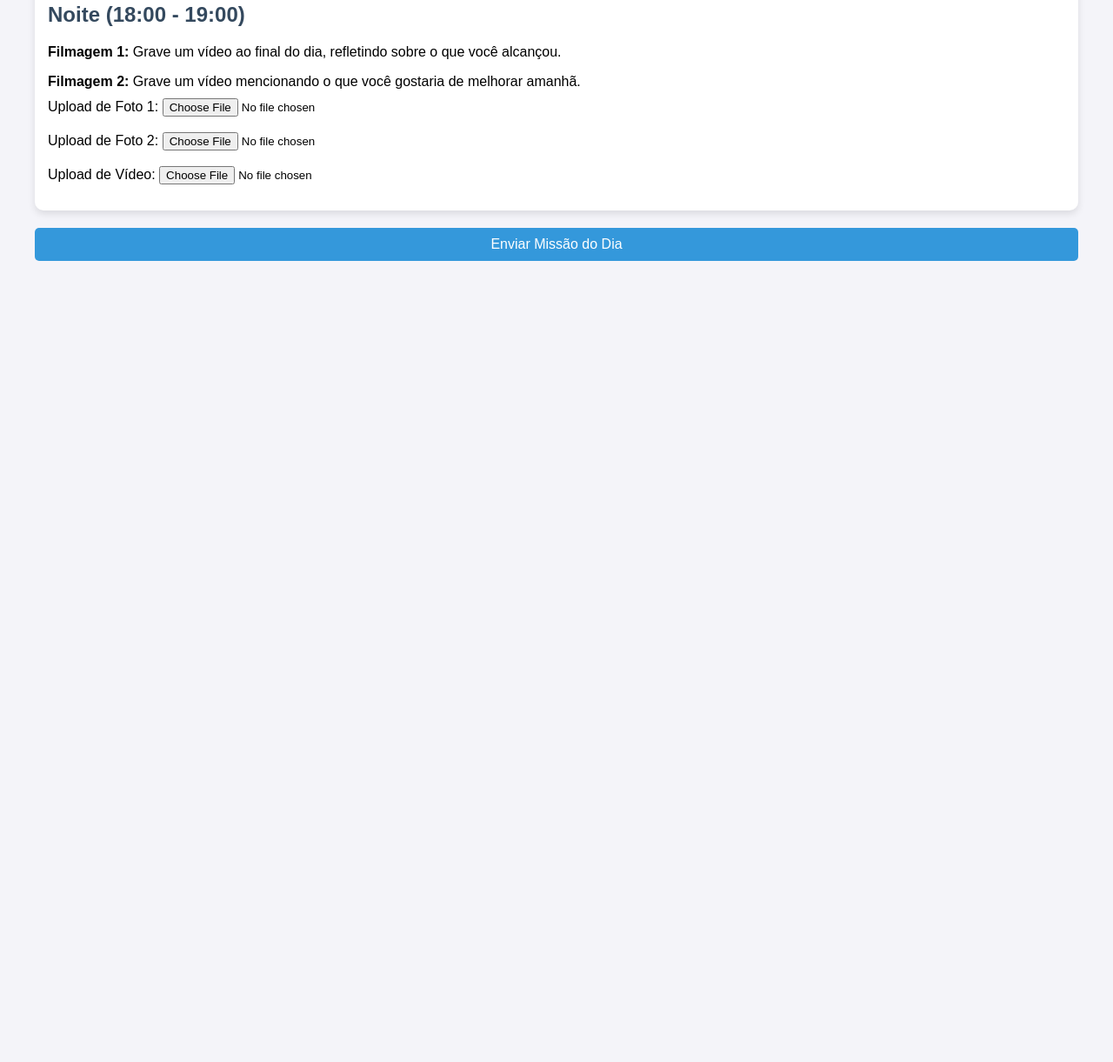
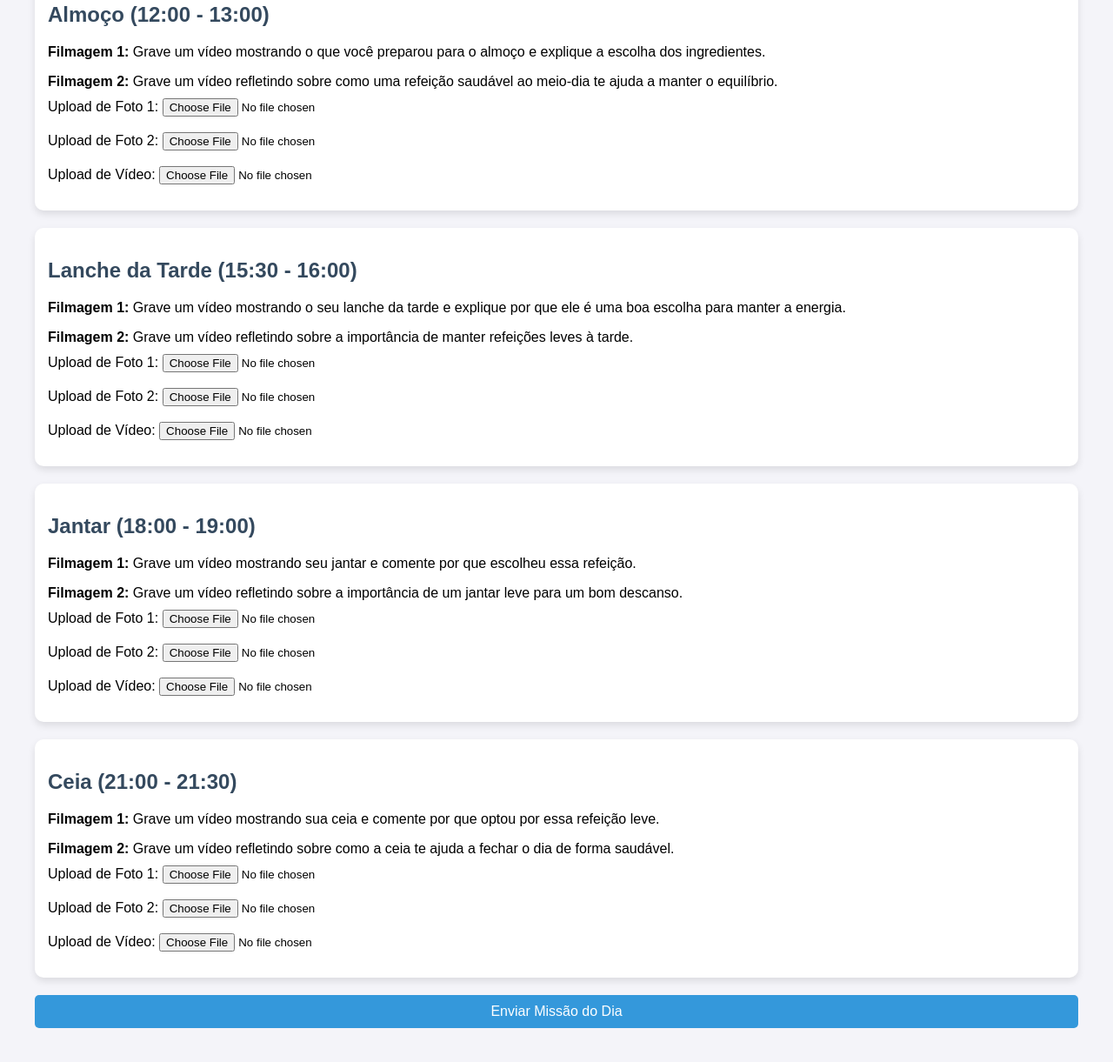
Before and after one commit to inovaceg/Kellen-Cristina-Est-tica, a plain HTML site: page index.html in a window 1280 px wide. Shown: the part 791-2012 px from the top of the page at 87% size. Before the commit the page ends 1131 px from the top, so only its background shows below. Drawn offline with Linux system fonts and the light colour scheme.

Commit message:
Update index.html

```diff
--- a/index.html
+++ b/index.html
@@ -11,7 +11,7 @@
             padding: 20px;
             background-color: #f4f4f9;
         }
-        h1 {
+        h1, h2 {
             color: #2c3e50;
         }
         .mission-block {
@@ -50,59 +50,113 @@
 
     <h1>Missão do Dia - Jornada com Dra. Kellen Cristina</h1>
 
-    <p><strong>Motivação do Dia:</strong> "Parabéns por chegar até aqui! Hoje vamos continuar avançando juntos(as) na sua jornada de transformação. Lembre-se: pequenos passos diários levam a grandes conquistas. Estou nessa com você!"</p>
+    <p><strong>Motivação do Dia:</strong> "Hoje você vai se concentrar em manter sua alimentação equilibrada e em realizar todas as suas refeições com atenção plena. Vamos juntas nessa jornada de transformação!"</p>
 
-    <!-- Manhã Block -->
+    <!-- Café da Manhã Block -->
     <div class="mission-block">
-        <h2>Manhã (7:00 - 7:30)</h2>
-        <p><strong>Filmagem 1:</strong> Grave um vídeo logo ao acordar, refletindo sobre como se sente ao iniciar mais um dia de jornada.</p>
-        <p><strong>Filmagem 2:</strong> Grave um vídeo mencionando suas metas para o dia.</p>
+        <h2>Café da Manhã (7:00 - 7:30)</h2>
+        <p><strong>Filmagem 1:</strong> Grave um vídeo mostrando o seu café da manhã e falando sobre como ele te prepara para o dia.</p>
+        <p><strong>Filmagem 2:</strong> Grave um vídeo falando sobre a importância de começar o dia com uma refeição saudável.</p>
 
         <div class="upload-section">
-            <label for="morning-photo1">Upload de Foto 1:</label>
-            <input type="file" id="morning-photo1" name="morning-photo1" accept="image/*"><br><br>
+            <label for="breakfast-photo1">Upload de Foto 1:</label>
+            <input type="file" id="breakfast-photo1" name="breakfast-photo1" accept="image/*"><br><br>
 
-            <label for="morning-photo2">Upload de Foto 2:</label>
-            <input type="file" id="morning-photo2" name="morning-photo2" accept="image/*"><br><br>
+            <label for="breakfast-photo2">Upload de Foto 2:</label>
+            <input type="file" id="breakfast-photo2" name="breakfast-photo2" accept="image/*"><br><br>
 
-            <label for="morning-video">Upload de Vídeo:</label>
-            <input type="file" id="morning-video" name="morning-video" accept="video/*">
+            <label for="breakfast-video">Upload de Vídeo:</label>
+            <input type="file" id="breakfast-video" name="breakfast-video" accept="video/*">
         </div>
     </div>
 
-    <!-- Tarde Block -->
+    <!-- Lanche da Manhã Block -->
     <div class="mission-block">
-        <h2>Tarde (12:00 - 13:00)</h2>
-        <p><strong>Filmagem 1:</strong> Grave um vídeo após o almoço, falando sobre como foi a primeira metade do seu dia e o que você conquistou até o momento.</p>
-        <p><strong>Filmagem 2:</strong> Grave um vídeo sobre o que você ainda pretende realizar à tarde.</p>
+        <h2>Lanche da Manhã (9:30 - 10:00)</h2>
+        <p><strong>Filmagem 1:</strong> Grave um vídeo mostrando o seu lanche da manhã e explicando por que você escolheu essa opção.</p>
+        <p><strong>Filmagem 2:</strong> Grave um vídeo falando sobre como o lanche da manhã ajuda a manter sua energia.</p>
 
         <div class="upload-section">
-            <label for="afternoon-photo1">Upload de Foto 1:</label>
-            <input type="file" id="afternoon-photo1" name="afternoon-photo1" accept="image/*"><br><br>
+            <label for="morning-snack-photo1">Upload de Foto 1:</label>
+            <input type="file" id="morning-snack-photo1" name="morning-snack-photo1" accept="image/*"><br><br>
 
-            <label for="afternoon-photo2">Upload de Foto 2:</label>
-            <input type="file" id="afternoon-photo2" name="afternoon-photo2" accept="image/*"><br><br>
+            <label for="morning-snack-photo2">Upload de Foto 2:</label>
+            <input type="file" id="morning-snack-photo2" name="morning-snack-photo2" accept="image/*"><br><br>
 
-            <label for="afternoon-video">Upload de Vídeo:</label>
-            <input type="file" id="afternoon-video" name="afternoon-video" accept="video/*">
+            <label for="morning-snack-video">Upload de Vídeo:</label>
+            <input type="file" id="morning-snack-video" name="morning-snack-video" accept="video/*">
         </div>
     </div>
 
-    <!-- Noite Block -->
+    <!-- Almoço Block -->
     <div class="mission-block">
-        <h2>Noite (18:00 - 19:00)</h2>
-        <p><strong>Filmagem 1:</strong> Grave um vídeo ao final do dia, refletindo sobre o que você alcançou.</p>
-        <p><strong>Filmagem 2:</strong> Grave um vídeo mencionando o que você gostaria de melhorar amanhã.</p>
+        <h2>Almoço (12:00 - 13:00)</h2>
+        <p><strong>Filmagem 1:</strong> Grave um vídeo mostrando o que você preparou para o almoço e explique a escolha dos ingredientes.</p>
+        <p><strong>Filmagem 2:</strong> Grave um vídeo refletindo sobre como uma refeição saudável ao meio-dia te ajuda a manter o equilíbrio.</p>
 
         <div class="upload-section">
-            <label for="night-photo1">Upload de Foto 1:</label>
-            <input type="file" id="night-photo1" name="night-photo1" accept="image/*"><br><br>
+            <label for="lunch-photo1">Upload de Foto 1:</label>
+            <input type="file" id="lunch-photo1" name="lunch-photo1" accept="image/*"><br><br>
 
-            <label for="night-photo2">Upload de Foto 2:</label>
-            <input type="file" id="night-photo2" name="night-photo2" accept="image/*"><br><br>
+            <label for="lunch-photo2">Upload de Foto 2:</label>
+            <input type="file" id="lunch-photo2" name="lunch-photo2" accept="image/*"><br><br>
 
-            <label for="night-video">Upload de Vídeo:</label>
-            <input type="file" id="night-video" name="night-video" accept="video/*">
+            <label for="lunch-video">Upload de Vídeo:</label>
+            <input type="file" id="lunch-video" name="lunch-video" accept="video/*">
+        </div>
+    </div>
+
+    <!-- Lanche da Tarde Block -->
+    <div class="mission-block">
+        <h2>Lanche da Tarde (15:30 - 16:00)</h2>
+        <p><strong>Filmagem 1:</strong> Grave um vídeo mostrando o seu lanche da tarde e explique por que ele é uma boa escolha para manter a energia.</p>
+        <p><strong>Filmagem 2:</strong> Grave um vídeo refletindo sobre a importância de manter refeições leves à tarde.</p>
+
+        <div class="upload-section">
+            <label for="afternoon-snack-photo1">Upload de Foto 1:</label>
+            <input type="file" id="afternoon-snack-photo1" name="afternoon-snack-photo1" accept="image/*"><br><br>
+
+            <label for="afternoon-snack-photo2">Upload de Foto 2:</label>
+            <input type="file" id="afternoon-snack-photo2" name="afternoon-snack-photo2" accept="image/*"><br><br>
+
+            <label for="afternoon-snack-video">Upload de Vídeo:</label>
+            <input type="file" id="afternoon-snack-video" name="afternoon-snack-video" accept="video/*">
+        </div>
+    </div>
+
+    <!-- Jantar Block -->
+    <div class="mission-block">
+        <h2>Jantar (18:00 - 19:00)</h2>
+        <p><strong>Filmagem 1:</strong> Grave um vídeo mostrando seu jantar e comente por que escolheu essa refeição.</p>
+        <p><strong>Filmagem 2:</strong> Grave um vídeo refletindo sobre a importância de um jantar leve para um bom descanso.</p>
+
+        <div class="upload-section">
+            <label for="dinner-photo1">Upload de Foto 1:</label>
+            <input type="file" id="dinner-photo1" name="dinner-photo1" accept="image/*"><br><br>
+
+            <label for="dinner-photo2">Upload de Foto 2:</label>
+            <input type="file" id="dinner-photo2" name="dinner-photo2" accept="image/*"><br><br>
+
+            <label for="dinner-video">Upload de Vídeo:</label>
+            <input type="file" id="dinner-video" name="dinner-video" accept="video/*">
+        </div>
+    </div>
+
+    <!-- Ceia Block -->
+    <div class="mission-block">
+        <h2>Ceia (21:00 - 21:30)</h2>
+        <p><strong>Filmagem 1:</strong> Grave um vídeo mostrando sua ceia e comente por que optou por essa refeição leve.</p>
+        <p><strong>Filmagem 2:</strong> Grave um vídeo refletindo sobre como a ceia te ajuda a fechar o dia de forma saudável.</p>
+
+        <div class="upload-section">
+            <label for="supper-photo1">Upload de Foto 1:</label>
+            <input type="file" id="supper-photo1" name="supper-photo1" accept="image/*"><br><br>
+
+            <label for="supper-photo2">Upload de Foto 2:</label>
+            <input type="file" id="supper-photo2" name="supper-photo2" accept="image/*"><br><br>
+
+            <label for="supper-video">Upload de Vídeo:</label>
+            <input type="file" id="supper-video" name="supper-video" accept="video/*">
         </div>
     </div>
 
```
